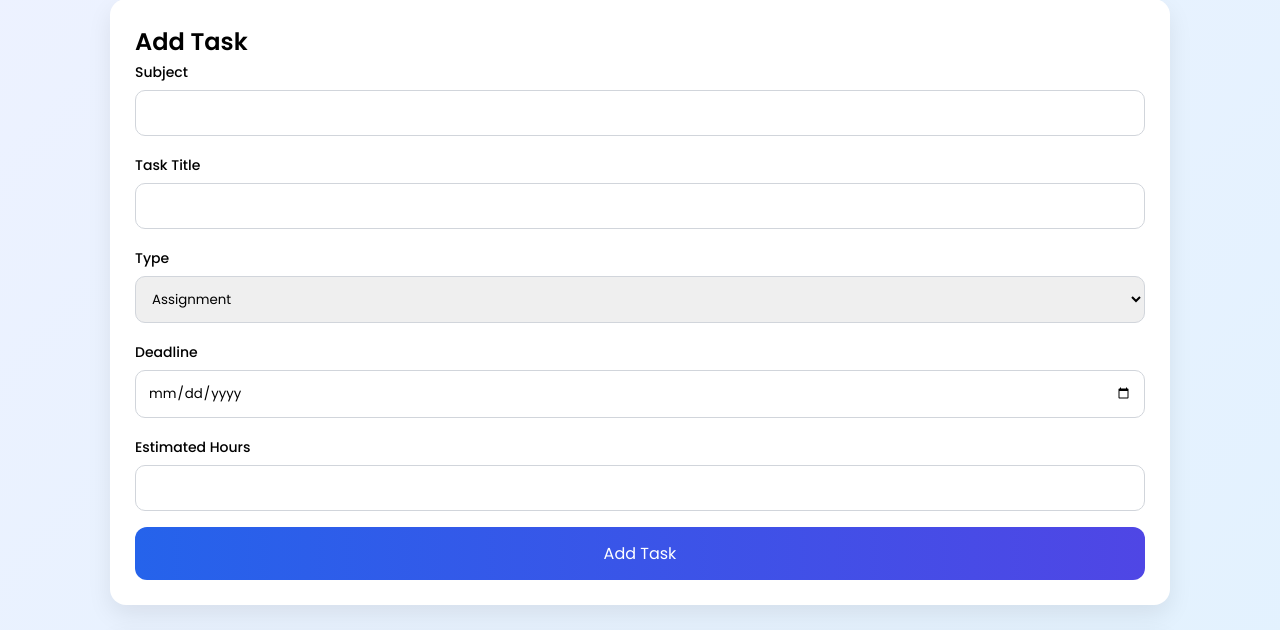
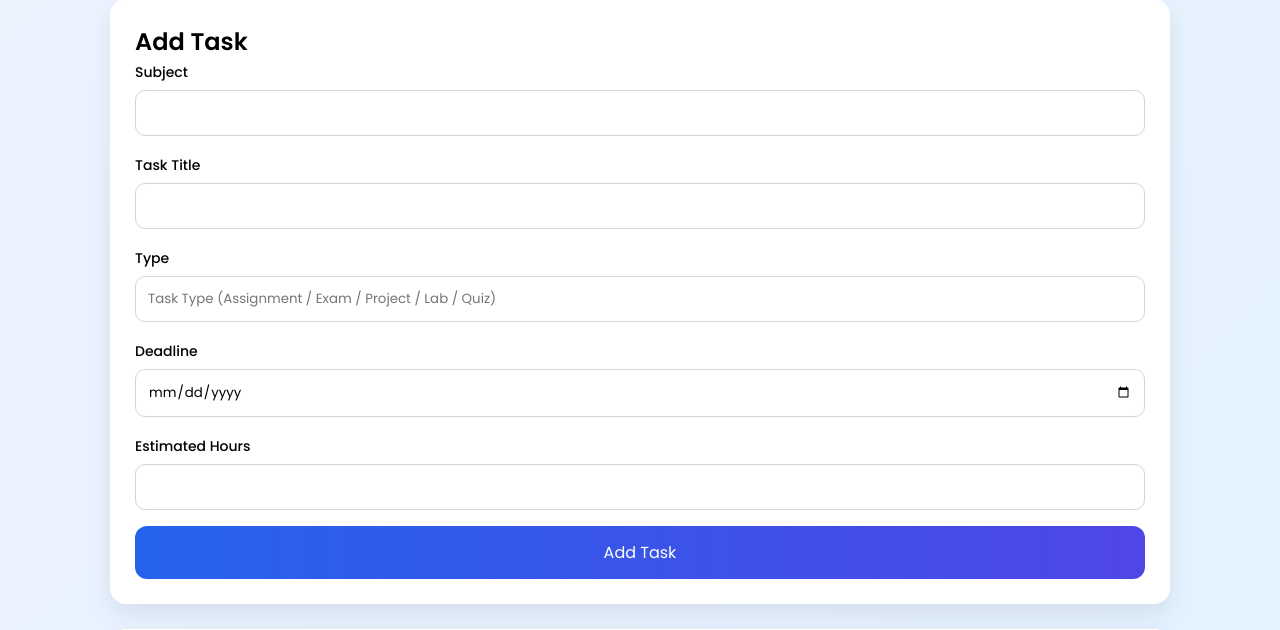
Before and after one commit to jsivaramateja1-del/academic-deadline-radar, a Flask app: page / in a window 1280 px wide. Shown: the part 254-884 px from the top of the page. Run offline with Flask 3, Linux system fonts and the light colour scheme; a user stored in the database is signed in; data comes from the database, SQL or seed files in the repository.

Commit message:
updated register ui

```diff
--- a/templates/index.html
+++ b/templates/index.html
@@ -43,12 +43,8 @@
             <input name="title" required>
 
             <label>Type</label>
-            <select name="task_type">
-                <option>Assignment</option>
-                <option>Exam</option>
-                <option>Project</option>
-                <option>Lab</option>
-            </select>
+            <input name="task_type" placeholder="Task Type (Assignment / Exam / Project / Lab / Quiz)" required>
+
 
             <label>Deadline</label>
             <input type="date" name="deadline" required>
```
